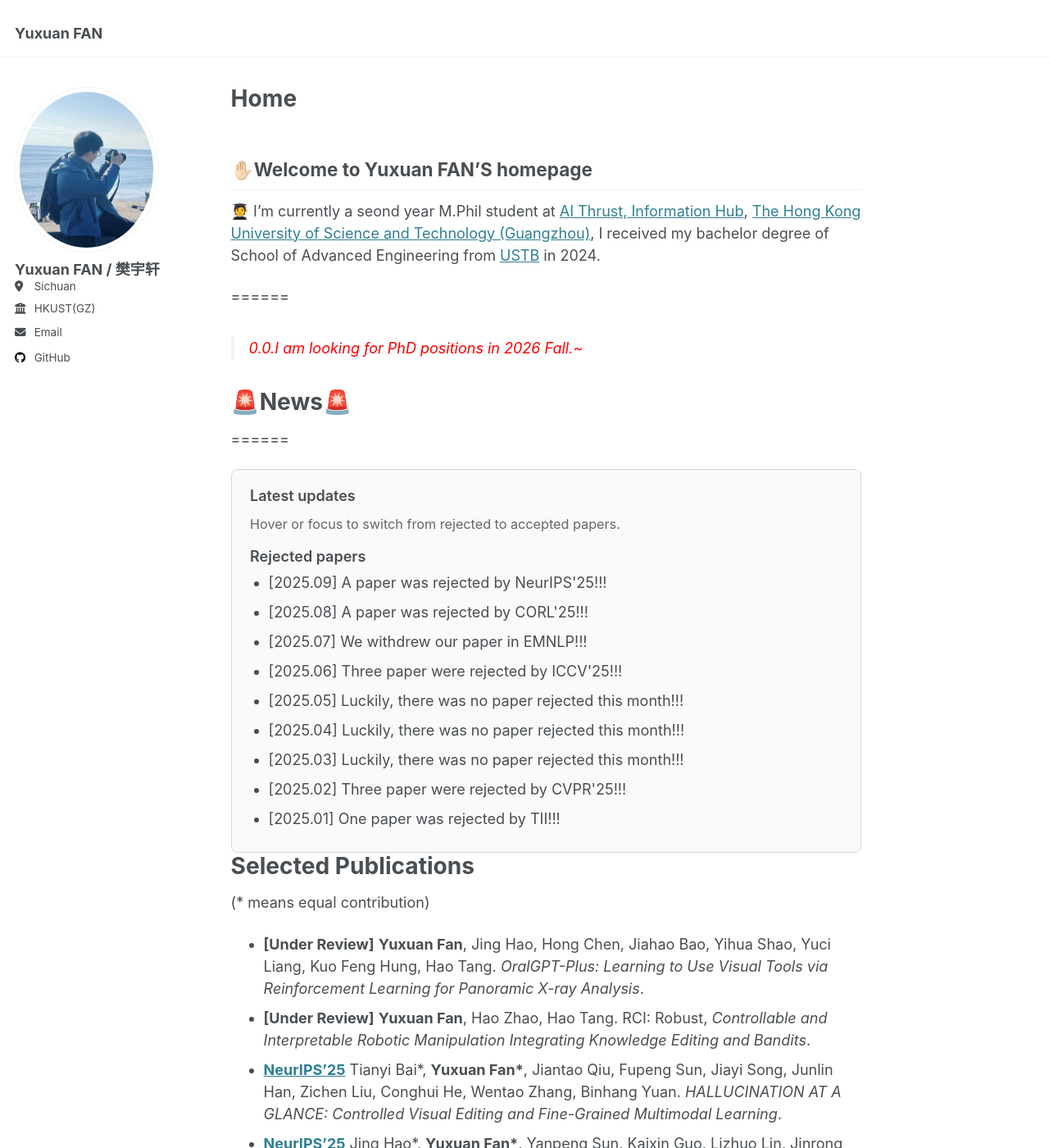
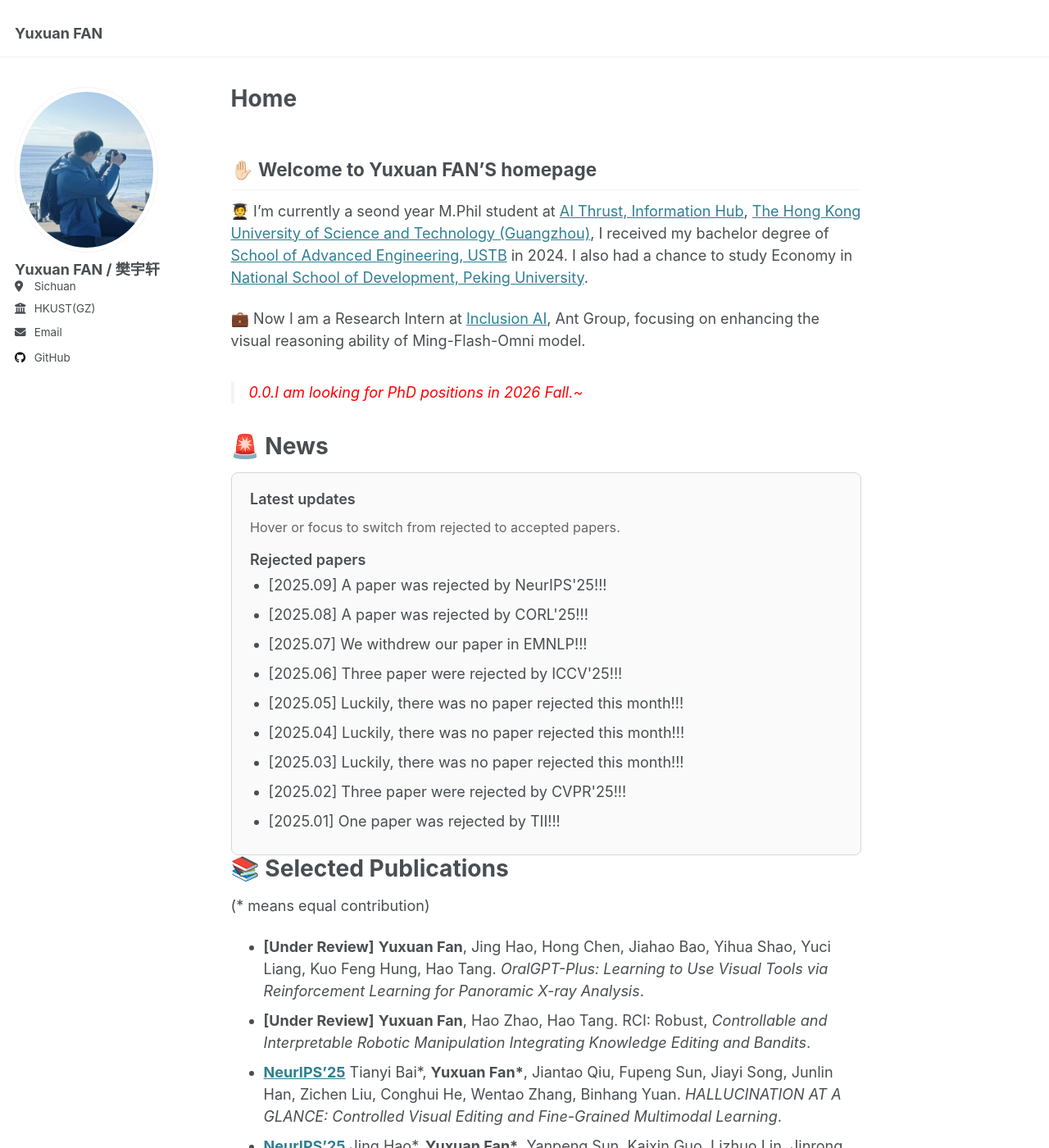
Before and after one commit to yuxuanfanOrion/yuxuanfanOrion.github.io, a Jekyll site: the page built from _pages/about.md, in a window 1280 px wide and 1400 px high. Shown: the whole window at 82% size. Built offline with Jekyll 4.4.1, drawn with Linux system fonts in a browser that asks for light colours.

Commit message:
update about.md

```diff
--- a/_pages/about.md
+++ b/_pages/about.md
@@ -7,20 +7,18 @@
   - /about.html
 ---
 
-## ✋🏻Welcome to Yuxuan FAN'S homepage
+## ✋🏻 Welcome to Yuxuan FAN'S homepage
 
-🧑‍🎓 I'm currently a seond year M.Phil student at [AI Thrust, Information Hub](https://www.hkust-gz.edu.cn/academics/hubs-and-thrust-areas/information-hub/), [The Hong Kong University of Science and Technology (Guangzhou)](https://hkust-gz.edu.cn/),  I received my bachelor degree of School of Advanced Engineering from [USTB](https://www.ustb.edu.cn/) in 2024.
+🧑‍🎓 I'm currently a seond year M.Phil student at [AI Thrust, Information Hub](https://www.hkust-gz.edu.cn/academics/hubs-and-thrust-areas/information-hub/), [The Hong Kong University of Science and Technology (Guangzhou)](https://hkust-gz.edu.cn/),  I received my bachelor degree of [School of Advanced Engineering, USTB](https://www.ustb.edu.cn/) in 2024. I also had a chance to study Economy in [National School of Development, Peking University](https://nsd.pku.edu.cn/).
 
-<!--
+
 💼 Now I am a Research Intern at [Inclusion AI](https://github.com/inclusionAI), Ant Group, focusing on enhancing the visual reasoning ability of Ming-Flash-Omni model.
--->
 
-======
 
 > <span style="color: red">0.0.I am looking for PhD positions in 2026 Fall.~</span>
 
-# 🚨News🚨
-======
+# 🚨 News
+
 <style>
 .news-toggle {
   position: relative;
@@ -99,7 +97,7 @@
 </div>
 
 
-# Selected Publications
+# 📚 Selected Publications
 (\* means equal contribution)
 - **[Under Review]** **Yuxuan Fan**, Jing Hao, Hong Chen, Jiahao Bao, Yihua Shao, Yuci Liang, Kuo Feng Hung, Hao Tang. _OralGPT-Plus: Learning to Use Visual Tools via Reinforcement Learning for Panoramic X-ray Analysis_.
 - **[Under Review]** **Yuxuan Fan**, Hao Zhao, Hao Tang. RCI: Robust, _Controllable and Interpretable Robotic Manipulation Integrating Knowledge Editing and Bandits_.
```
